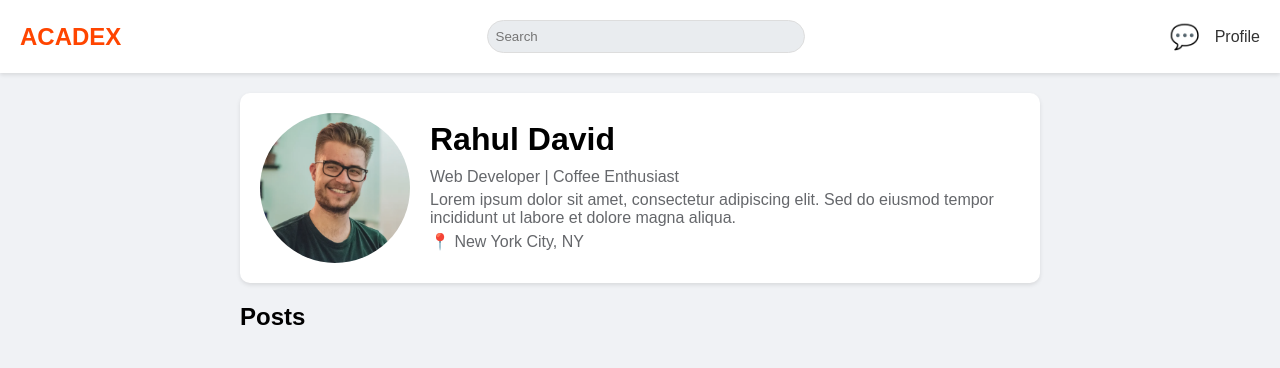
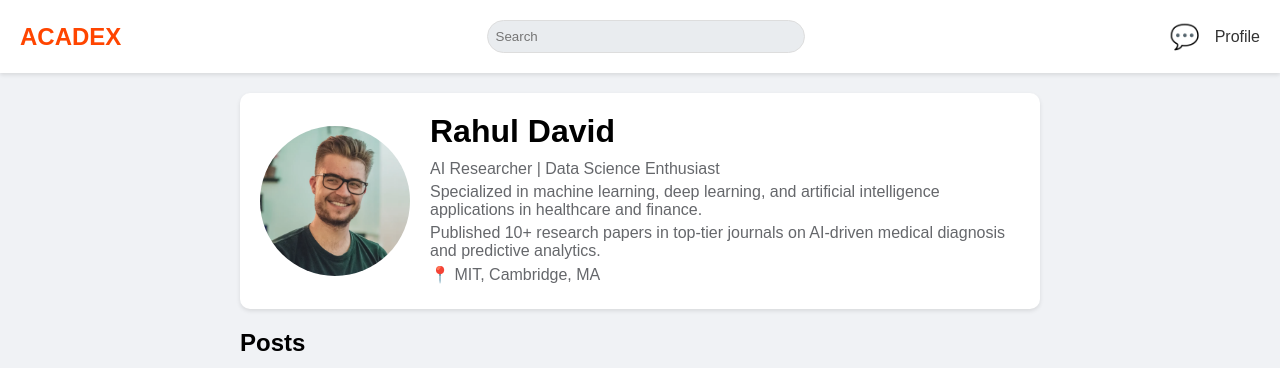
Before and after one commit to kunalsanga/IIT-bhubaneswar, a plain HTML site: page Profile_Reasearcher/profilePage.html in a window 1280 px wide. Shown: the top 368 px of the page. Drawn offline with Linux system fonts and the light colour scheme; files whose address does not match are found by name.

Commit message:
Update profilePage.html

```diff
--- a/Profile_Reasearcher/profilePage.html
+++ b/Profile_Reasearcher/profilePage.html
@@ -20,9 +20,10 @@
             <img src="user-1 (1).png" alt="Profile Picture" class="profile-picture">
             <div class="profile-info">
                 <h1>Rahul David</h1>
-                <p>Web Developer | Coffee Enthusiast</p>
-                <p>Lorem ipsum dolor sit amet, consectetur adipiscing elit. Sed do eiusmod tempor incididunt ut labore et dolore magna aliqua.</p>
-                <p>📍 New York City, NY</p>
+                <p>AI Researcher | Data Science Enthusiast</p>
+                <p>Specialized in machine learning, deep learning, and artificial intelligence applications in healthcare and finance.</p>
+                <p>Published 10+ research papers in top-tier journals on AI-driven medical diagnosis and predictive analytics.</p>
+                <p>📍 MIT, Cambridge, MA</p>
             </div>
         </div>
 
```
